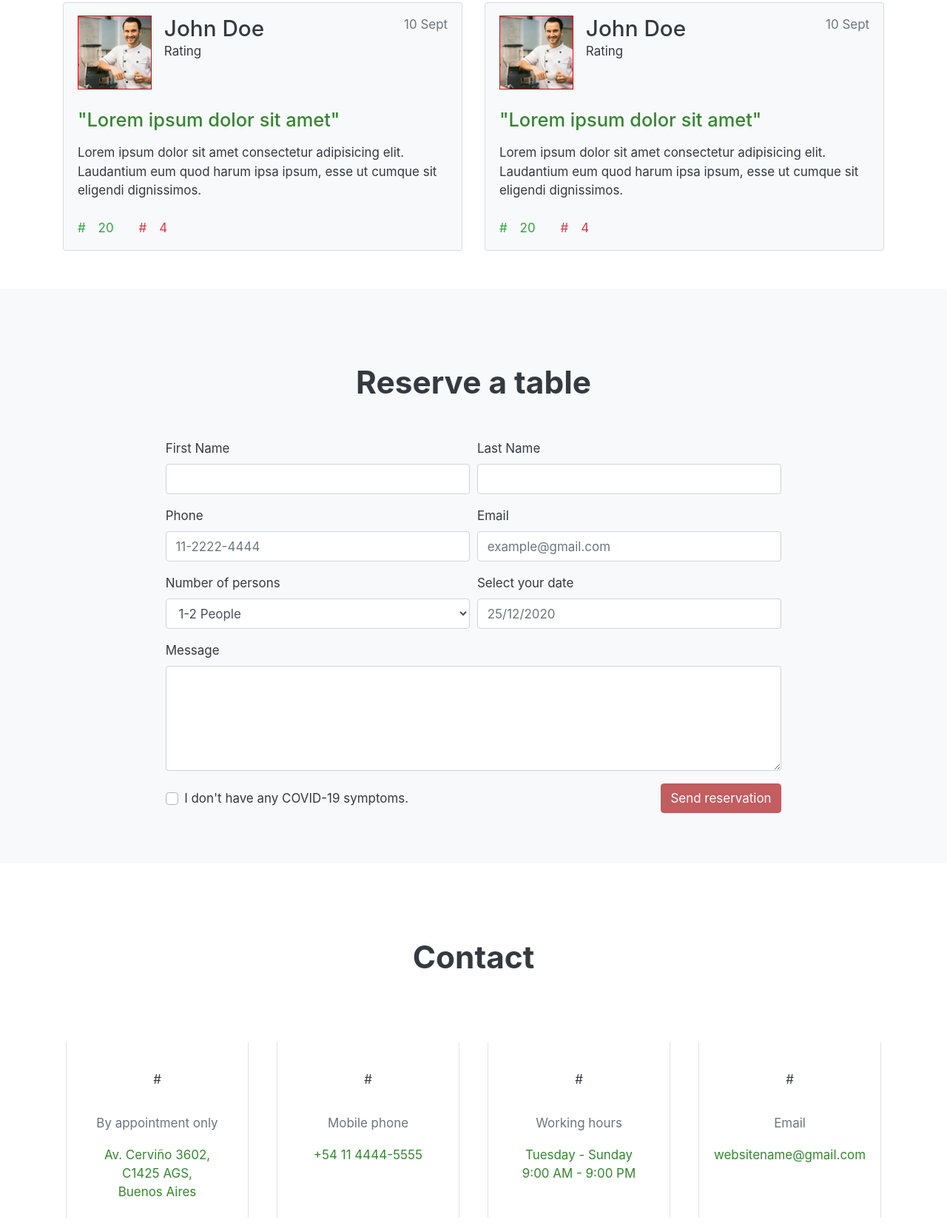
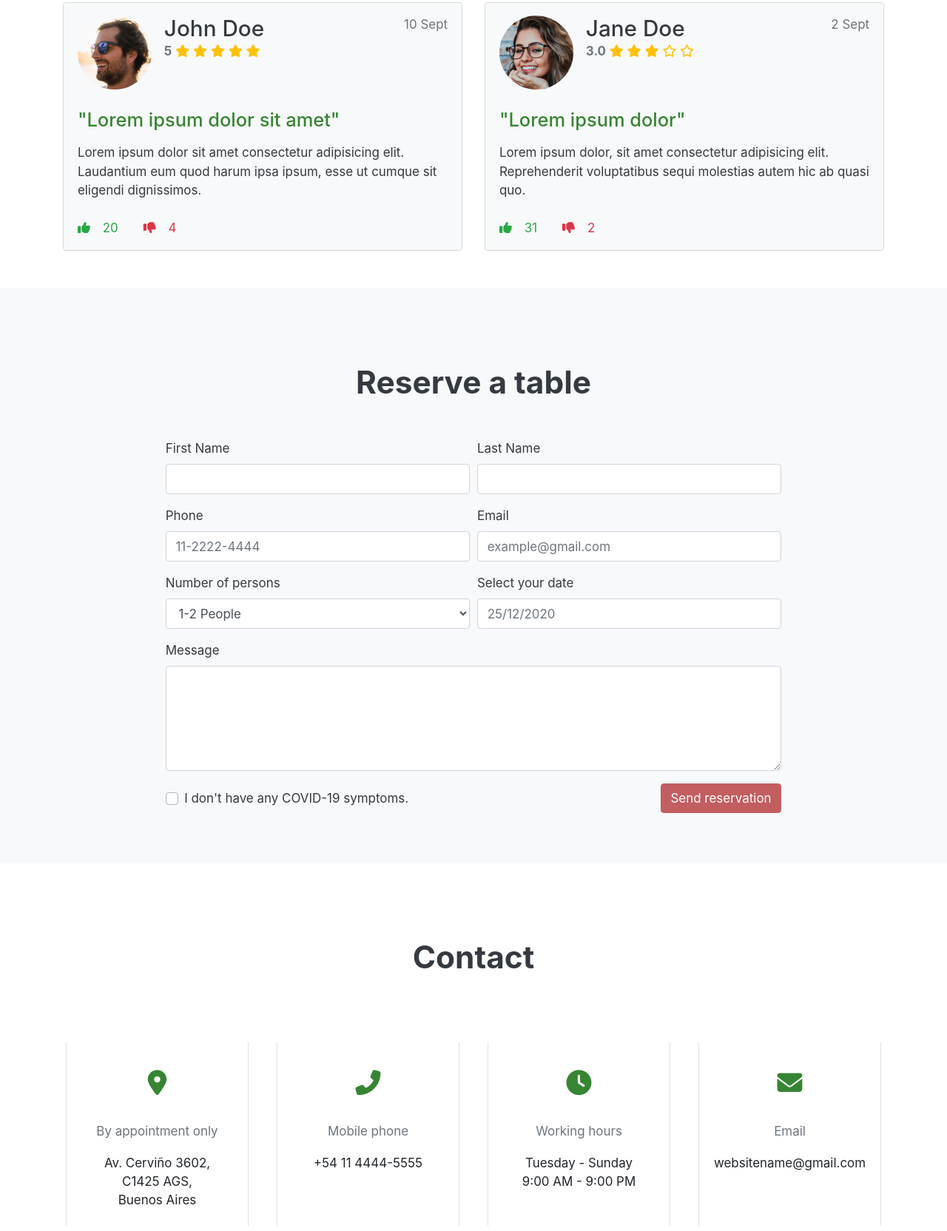
Before and after one commit to LGA-dev/coffee-shop-website, a website: page index.html in a window 1280 px wide. Shown: the part 4645-6309 px from the top of the page at 74% size. Drawn offline with Linux system fonts and the light colour scheme.

Commit message:
Add profile images to review cards

```diff
--- a/index.html
+++ b/index.html
@@ -349,15 +349,24 @@
         <h1 class="text-center my-5 font-weight-bold">Lastest reviews</h1>
         <div class="row">
           <!-- Review card -->
-          <div class="d-flex col-6">
+          <div class="d-flex col-12 col-lg-6">
             <div class="card bg-light px-4 py-2">
               <div class="row d-flex p-2">
                   <div class="">
-                    <img class="profile-pic imagecover mr-3" src="/img/about-3.jpg">
+                    <img class="profile-pic imagecover rounded-circle mr-3" src="/img/review-1.jpg">
                   </div>
                   <div class="d-flex flex-column">
                       <h3 class="p-0 m-0">John Doe</h3>
-                      <p>Rating</p>
+                      <div>
+                        <p class="text-left">
+                          <span class="text-muted font-weight-bold">5</span>
+                          <span><i class="fas fa-star text-warning"></i></span>
+                          <span><i class="fas fa-star text-warning"></i></span>
+                          <span><i class="fas fa-star text-warning"></i></span>
+                          <span><i class="fas fa-star text-warning"></i></span>
+                          <span><i class="fas fa-star text-warning"></i></span>
+                        </p>
+                      </div>
                   </div>
                   <div class="ml-auto">
                       <p class="text-muted p-0 m-0">10 Sept</p>
@@ -369,43 +378,60 @@
               </div>
               <div class="row text-left">
                   <div class="d-flex text-success mr-3">
-                    <p class="p-2 m-0">#</p>
+                    <p class="p-2 m-0">
+                      <i class="fas fa-thumbs-up"></i>
+                    </p>
                     <span class="p-2">20</span>
                   </div>
                   <div class="d-flex text-danger">
-                    <p class="p-2 m-0">#</p>
+                    <p class="p-2 m-0">
+                      <i class="fas fa-thumbs-down"></i>
+                    </p>
                     <span class="p-2">4</span>
                   </div>
               </div>
             </div>
           </div>
           <!-- Review card -->
-          <div class="d-flex col-6">
+          <div class="d-flex col-12 col-lg-6 mt-4 mt-lg-0">
             <div class="card bg-light px-4 py-2">
               <div class="row d-flex p-2">
                   <div class="">
-                    <img class="profile-pic imagecover mr-3" src="/img/about-3.jpg">
+                    <img class="profile-pic imagecover rounded-circle mr-3" src="/img/review-2.jpg">
                   </div>
                   <div class="d-flex flex-column">
-                      <h3 class="p-0 m-0">John Doe</h3>
-                      <p>Rating</p>
+                      <h3 class="p-0 m-0">Jane Doe</h3>
+                      <div>
+                        <p class="text-left">
+                          <span class="text-muted font-weight-bold">3.0</span>
+                          <span><i class="fas fa-star text-warning"></i></span>
+                          <span><i class="fas fa-star text-warning"></i></span>
+                          <span><i class="fas fa-star text-warning"></i></span>
+                          <span><i class="far fa-star text-warning"></i></span>
+                          <span><i class="far fa-star text-warning"></i></span>
+                        </p>
+                      </div>
                   </div>
                   <div class="ml-auto">
-                      <p class="text-muted p-0 m-0">10 Sept</p>
+                      <p class="text-muted p-0 m-0">2 Sept</p>
                   </div>
               </div>
               <div class="row text-left my-2">
-                  <h4 class="text-primary p-2 m-0">"Lorem ipsum dolor sit amet"</h4>
-                  <p class="card-text p-2 m-0">Lorem ipsum dolor sit amet consectetur adipisicing elit. Laudantium eum quod harum ipsa ipsum, esse ut cumque sit eligendi dignissimos.</p>
+                  <h4 class="text-primary p-2 m-0">"Lorem ipsum dolor"</h4>
+                  <p class="card-text p-2 m-0">Lorem ipsum dolor, sit amet consectetur adipisicing elit. Reprehenderit voluptatibus sequi molestias autem hic ab quasi quo.</p>
               </div>
               <div class="row text-left">
                   <div class="d-flex text-success mr-3">
-                    <p class="p-2 m-0">#</p>
-                    <span class="p-2">20</span>
+                    <p class="p-2 m-0">
+                      <i class="fas fa-thumbs-up"></i>
+                    </p>
+                    <span class="p-2">31</span>
                   </div>
                   <div class="d-flex text-danger">
-                    <p class="p-2 m-0">#</p>
-                    <span class="p-2">4</span>
+                    <p class="p-2 m-0">
+                      <i class="fas fa-thumbs-down"></i>
+                    </p>
+                    <span class="p-2">2</span>
                   </div>
               </div>
             </div>
@@ -484,37 +510,45 @@
           <div class="col-12 col-md-6 col-lg-3 my-3">
             <div class="card h-100 border-0 p-1">
               <div class="card-body d-flex flex-column align-items-center text-center  border-right border-left">
-                <div class="card-icon py-3">#</div>
+                <div class="card-icon py-3">
+                  <i class="fas fa-map-marker-alt fa-2x text-primary"></i>
+                </div>
                 <div class="card-subtitle text-muted py-3 m-0">By appointment only</div>
-                <a class="text-body text-primary" href="https://www.google.com/maps/place/Caf%C3%A9+Mart%C3%ADnez/@-34.5799389,-58.4123057,17z/data=!3m1!4b1!4m8!1m2!2m1!1scafe!3m4!1s0x95bcb57b93229659:0xad3fc4da177a320d!8m2!3d-34.5799389!4d-58.410117">Av. Cerviño 3602,<br> C1425 AGS,<br> Buenos Aires</a>
+                <a class="text-body" href="https://www.google.com/maps/place/Caf%C3%A9+Mart%C3%ADnez/@-34.5799389,-58.4123057,17z/data=!3m1!4b1!4m8!1m2!2m1!1scafe!3m4!1s0x95bcb57b93229659:0xad3fc4da177a320d!8m2!3d-34.5799389!4d-58.410117">Av. Cerviño 3602,<br> C1425 AGS,<br> Buenos Aires</a>
               </div>
             </div>
           </div>
           <div class="col-12 col-md-6 col-lg-3 my-3">
             <div class="card h-100 border-0 p-1">
               <div class="card-body d-flex flex-column align-items-center text-center  border-right border-left">
-                <div class="card-icon py-3">#</div>
+                <div class="card-icon py-3">
+                  <i class="fas fa-phone-alt fa-2x text-primary"></i>
+                </div>
                 <div class="card-subtitle text-muted py-3 m-0">Mobile phone</div>
-                <a class="text-body text-primary" href="tel:11-4444-5555">+54 11 4444-5555</a>
+                <a class="text-body" href="tel:11-4444-5555">+54 11 4444-5555</a>
               </div>
             </div>
           </div>
           <div class="col-12 col-md-6 col-lg-3 my-3">
             <div class="card h-100 border-0 p-1">
               <div class="card-body d-flex flex-column align-items-center text-center  border-right border-left">
-                <div class="card-icon py-3">#</div>
+                <div class="card-icon py-3">
+                  <i class="fas fa-clock fa-2x text-primary"></i>
+                </div>
                 <div class="card-subtitle text-muted py-3 m-0">Working hours</div>
-                <p class="text-body text-primary mb-0">Tuesday - Sunday</p>
-                <p class="text-body text-primary">9:00 AM - 9:00 PM</p>
+                <p class="text-body mb-0">Tuesday - Sunday</p>
+                <p class="text-body">9:00 AM - 9:00 PM</p>
               </div>
             </div>
           </div>
           <div class="col-12 col-md-6 col-lg-3 my-3">
             <div class="card h-100 border-0 p-1">
               <div class="card-body d-flex flex-column align-items-center text-center  border-right border-left">
-                <div class="card-icon py-3">#</div>
+                <div class="card-icon py-3">
+                  <i class="fas fa-envelope fa-2x text-primary"></i>
+                </div>
                 <div class="card-subtitle text-muted py-3 m-0">Email</div>
-                <a class="text-body text-primary" href="mailto:name@email.com">websitename@gmail.com</a>
+                <a class="text-body" href="mailto:name@email.com">websitename@gmail.com</a>
               </div>
             </div>
           </div>
@@ -539,14 +573,22 @@
           <div class="d-flex align-items-center justify-content-between">
             <a class="navbar-brand text-primary" href="#">WebsiteName</a>
             <div class="social-icons d-flex">
-              <div class="icon">#</div>
-              <div class="icon">#</div>
-              <div class="icon">#</div>
+              <a class="icon text-primary" href="#">
+                <i class="fab fa-facebook-square fa-lg"></i>
+              </a>
+              <a class="icon text-primary" href="#">
+                <i class="fab fa-twitter-square fa-lg"></i>
+              </a>
+              <a class="icon text-primary" href="#">
+                <i class="fab fa-whatsapp-square fa-lg"></i>
+              </a>
             </div>
           </div>
         </div>
         <div class="col-12 col-lg-2 d-none d-lg-flex justify-content-center">
-          <div class="icon">#</div>
+          <a class="icon text-secondary" href="#">
+            <i class="fas fa-arrow-alt-circle-up fa-lg"></i>
+          </a>
         </div>
         <div class="col-12 col-md-6 col-lg-5">
           <div class="d-flex justify-content-around">
@@ -561,6 +603,7 @@
   <!-- Bootstrap core JavaScript -->
   <script src="vendor/jquery/jquery.slim.min.js"></script>
   <script src="vendor/bootstrap/js/bootstrap.bundle.min.js"></script>
+  <script src="https://kit.fontawesome.com/bf3de74a9d.js" crossorigin="anonymous"></script>
   <script src="/js/main.js"></script>
 
 </body>
--- a/sass/_custom.scss
+++ b/sass/_custom.scss
@@ -40,6 +40,17 @@ a.text-primary:focus {
   color: $primary-color-dark !important;
 }
 
+// Text secondary
+.text-secondary {
+  color: $secondary-color !important;
+}
+
+a.text-secondary:hover,
+a.text-secondary:focus {
+  color: $secondary-color-dark !important;
+  text-decoration: none;
+}
+
 // Background primary
 
 .bg-primary {
--- a/sass/main.scss
+++ b/sass/main.scss
@@ -14,7 +14,6 @@ html {
 }
 
 .profile-pic {
-  border: 1px solid red;
   width: 100px;
   height: 100px;
 }
```
Also changed, not shown: css/main.css, img/review-1.jpg (added), img/review-2.jpg (added).
